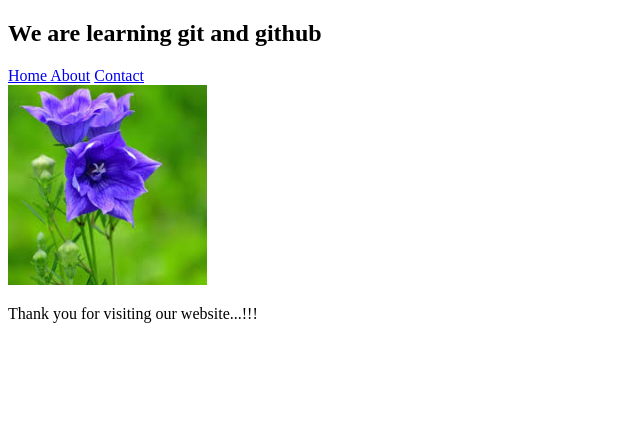
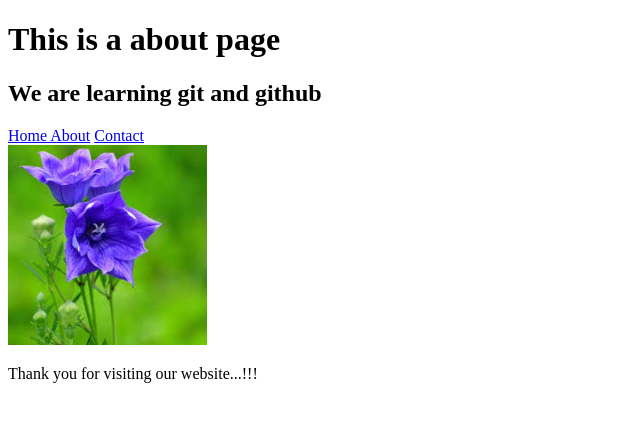
Before and after one commit to Gayatrimhase021/css-webpage, a plain HTML site: page about.html in a window 1280 px wide. Shown: the whole page, without its empty margins (0-640 px from the left). Drawn offline with Linux system fonts and the light colour scheme.

Commit message:
added some info

```diff
--- a/about.html
+++ b/about.html
@@ -6,6 +6,7 @@
     <title>About page..!!</title>
 </head>
 <body>
+    <h1>This is a about page </h1>
     <h2>We are learning git and github </h2>
      <nav>
         <a href="./index.html">Home </a>
```
